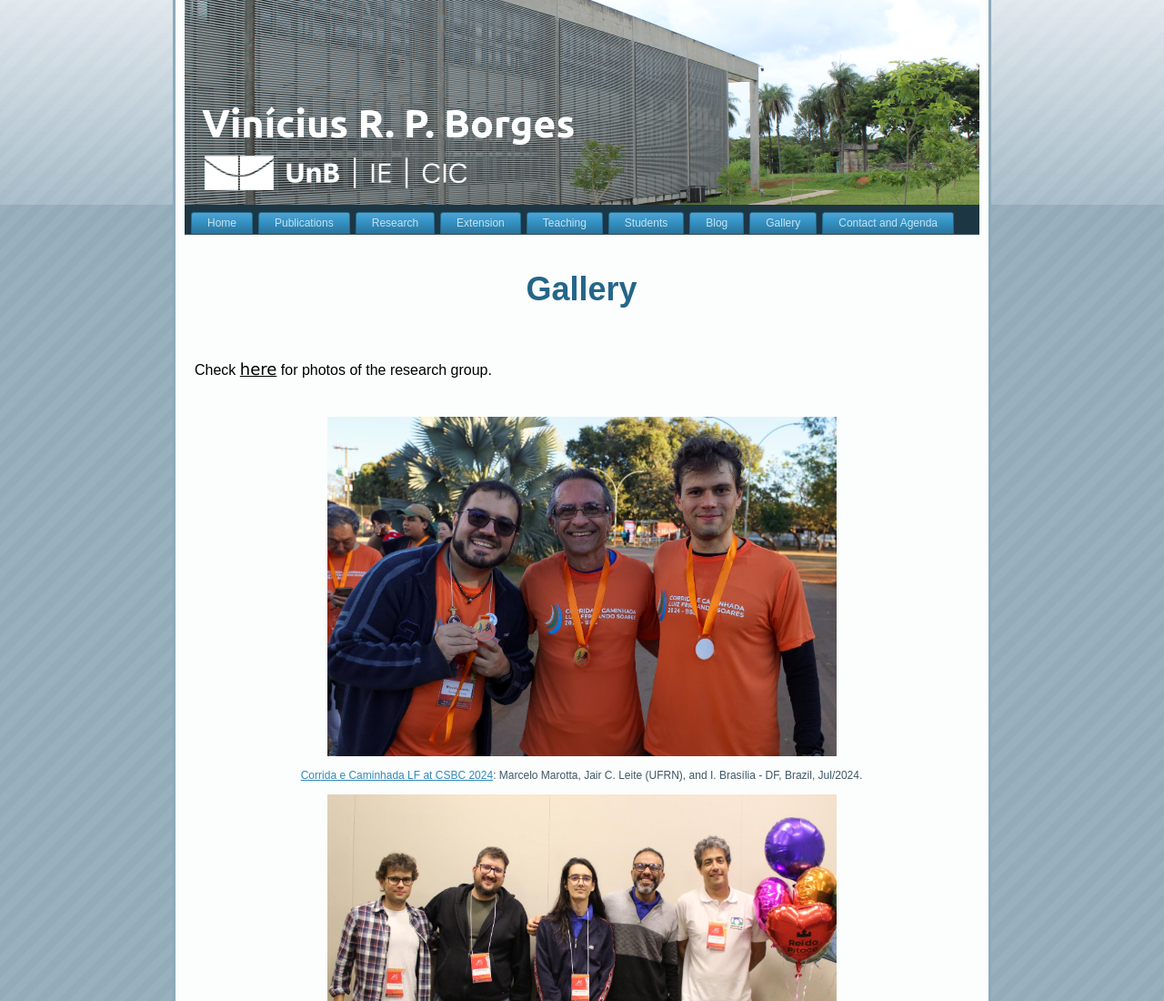
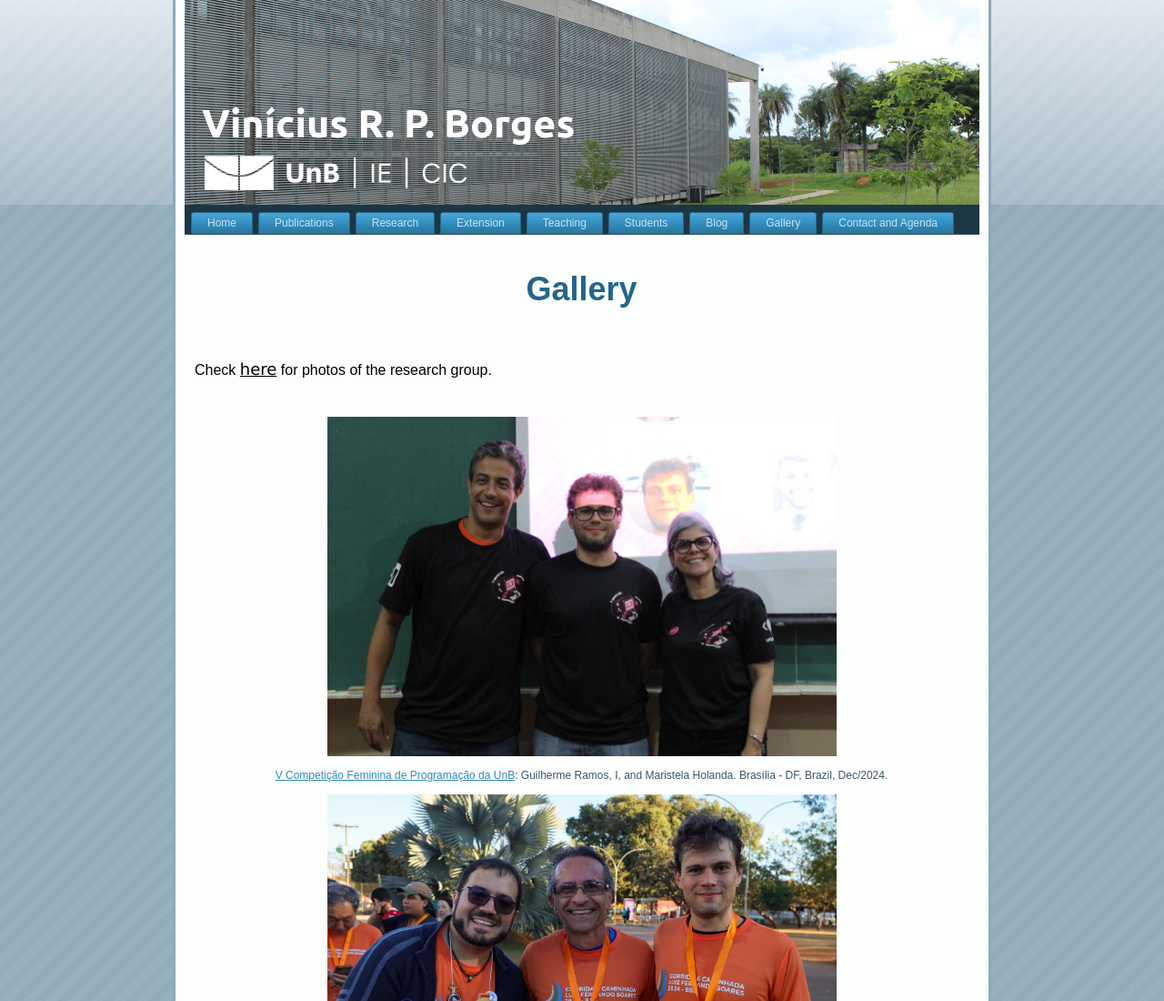
Before and after one commit to viniciusrpb/viniciusrpb.github.io, a plain HTML site: page gallery.html in a window 1280 px wide. Shown: the top 1100 px of the page at 91% size. Drawn offline with Linux system fonts and the light colour scheme; a script that the page names is missing.

Commit message:
website 22nd update

```diff
--- a/gallery.html
+++ b/gallery.html
@@ -73,6 +73,9 @@
 
                         <br><br><br><br>
 
+                        <center> <img src="images/maratona_feminina.jpeg" alt="V Girls Contest"  width="560"></a><br><br>
+                        <a href="https://csbc.sbc.org.br/2024/corrida-caminhada/">V Competição Feminina de Programação da UnB</a>: Guilherme Ramos, I, and Maristela Holanda. Brasília - DF, Brazil, Dec/2024.</center><br>
+
                         <center> <img src="images/csbc_race.jpg" alt="CSBC 2024 Race"  width="560"></a><br><br>
                         <a href="https://csbc.sbc.org.br/2024/corrida-caminhada/">Corrida e Caminhada LF at CSBC 2024</a>: Marcelo Marotta, Jair C. Leite (UFRN), and I. Brasília - DF, Brazil, Jul/2024.</center><br>
 
```
Also changed, not shown: images/maratona_feminina.jpeg (added).
